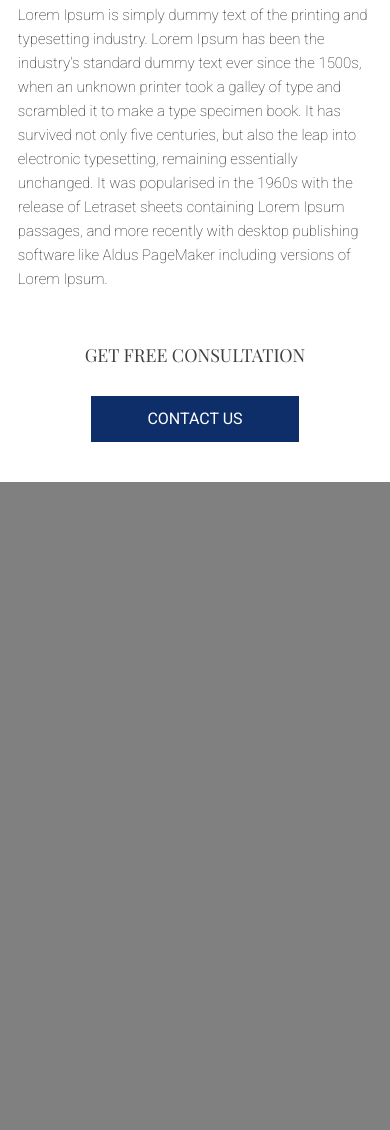
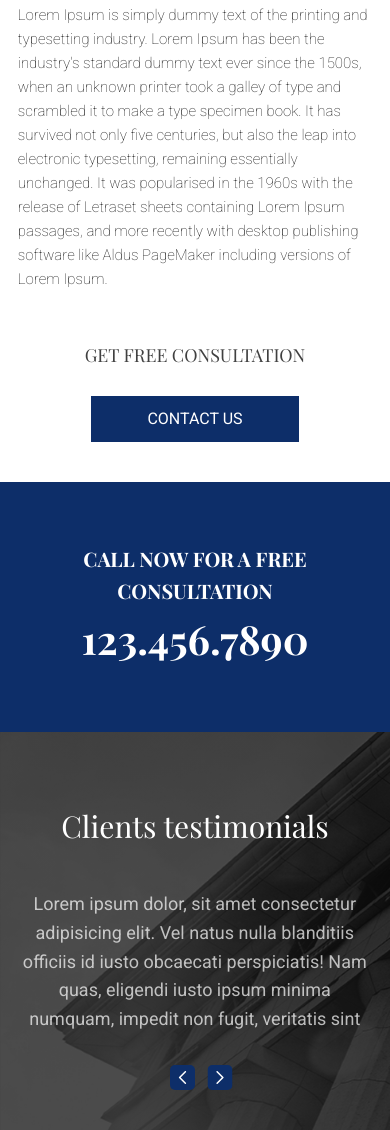
Before and after one commit to Firefly718/FDT-test, a website: page index.html in a window 390 px wide. Shown: the part 1059-2189 px from the top of the page. Before the commit the page ends 1541 px from the top, so only its background shows below. Drawn offline with nearby package versions, Linux system fonts and the light colour scheme; a web font is replaced by a local one.

Commit message:
finished responsive for comments main page

```diff
--- a/scss/styles.scss
+++ b/scss/styles.scss
@@ -28,6 +28,7 @@ body {
     margin: 0 auto;
     max-width: 1140px;
     width: 96%;
+    // outline: 2px solid red;
 }
 
 .container-third {
@@ -703,9 +704,27 @@ body {
         font-weight: bold;
         text-transform: uppercase;
     }
+    &__title {
+        text-align: center;
+        @media screen and (max-width: 850px) {
+            font-size: 3.5rem;
+        }
+        @media screen and (max-width: 700px) {
+            font-size: 3rem;
+        }
+        @media screen and (max-width: 600px) {
+            font-size: 2.5rem;
+        }
+        @media screen and (max-width: 500px) {
+            font-size: 2rem;
+        }
+    }
     &__tel {
         @include linkClear;
         color: #fff;
+        @media screen and (max-width: 300px) {
+            font-size: 3.5rem;
+        }
     }
 }
 // ----------------------------------------------- TESTIMONIALS
@@ -719,16 +738,36 @@ body {
     background-repeat: no-repeat;
     background-size: cover;
     color: #fff;
+    // width: 100%;
+    @media screen and (max-width: 400px) {
+        height: auto;
+        padding-bottom: 4rem;
+    }
     &__title {
         font-size: 5rem;
         font-family: 'Playfair Display' ,serif;
         text-align: center;
         padding: 9rem 1rem 7rem 1rem;
+        @media screen and (max-width: 500px) {
+            font-size: 4rem;
+            padding: 7rem 1rem 4rem 1rem;
+        }
+        @media screen and (max-width: 400px) {
+            font-size: 3rem;
+        }
+        @media screen and (max-width: 300px) {
+            font-size: 2.5rem;
+        }
+        @media screen and (max-width: 250px) {
+            // font-size: 2.5rem;
+            // padding: 6rem 1rem ;
+            padding-top: 6rem;
+        }
     }
     &__slider {
         width: 100%;
         height: 20rem;
-        // outline: 2px solid red;
+        // outline: 2px solid yellow;
         &--left {
             // outline: 2px solid red;
             width: 2.5rem;
@@ -761,11 +800,15 @@ body {
         }
     }
     &__item {
+        // width: 100%;
+        // outline: 4px dashed yellow;
         &--text {
             color: rgba(255, 255, 255, .7);
             text-align: center;
             height: 15rem;
             font-size: 1.8rem;
+            overflow: hidden;
+            padding: 0 1rem;
         }
     }
 }
@@ -1873,6 +1916,6 @@ body > div.footer-third.footer-third_fourth > div > div > div.footer-third__cont
     }
 }
 
-.call, .comments, .news, .contacts, .footer {
+.news, .contacts, .footer {
     display: none;
 }
```
Also changed, not shown: css/styles.css.
